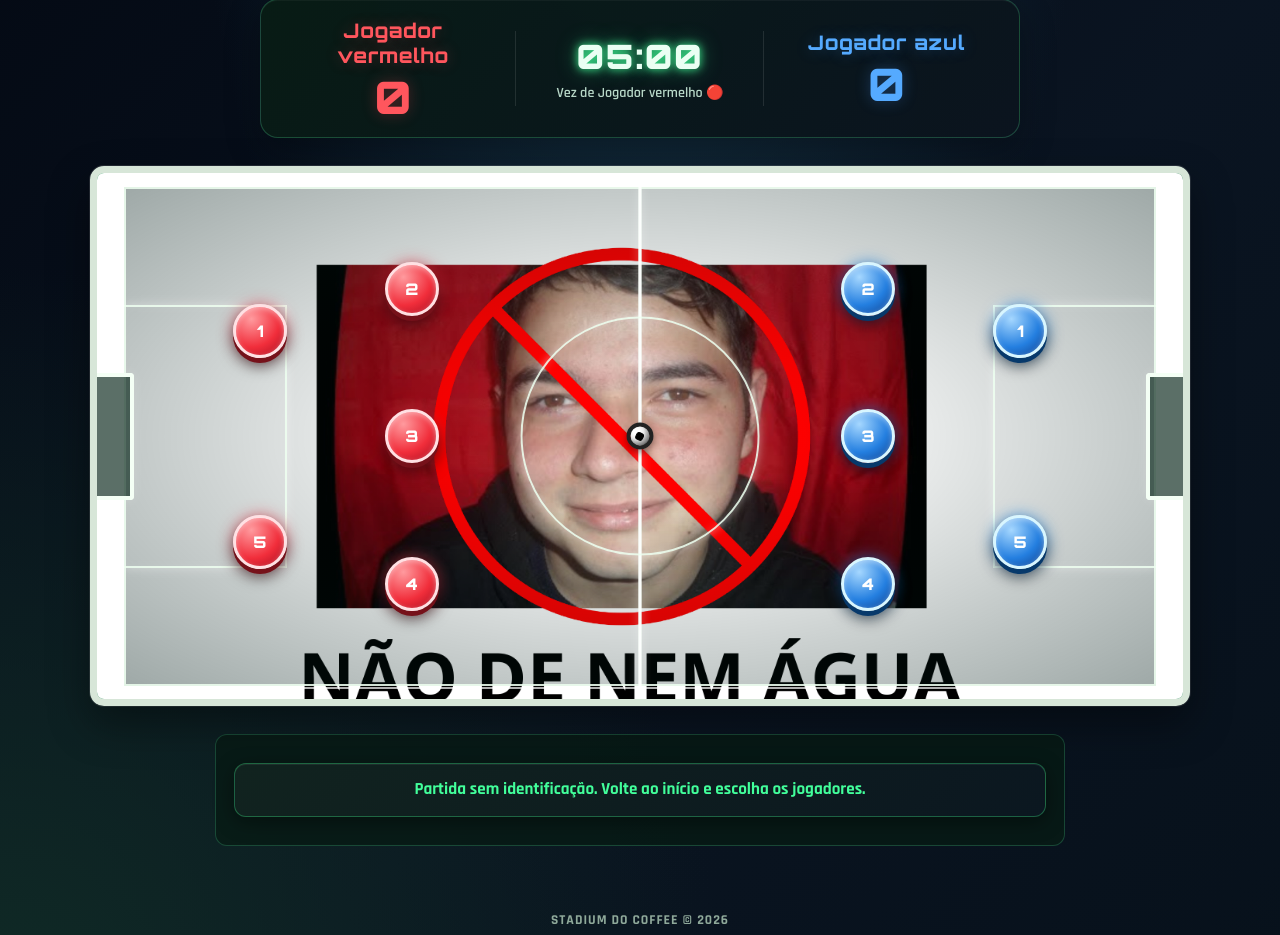
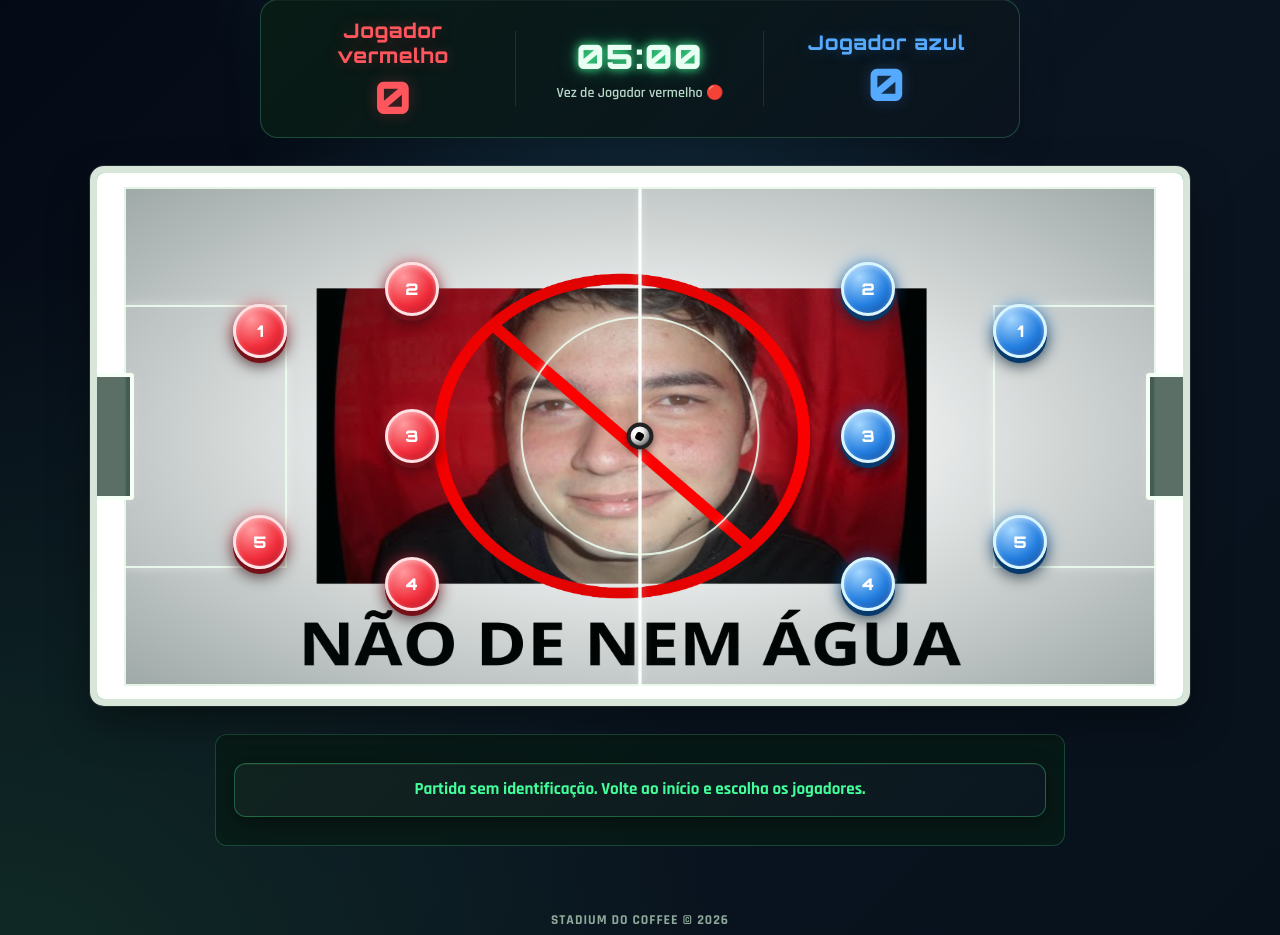
Before and after one commit to Arthur-wz/trabalho-marcos, a Flask app: page /jogo in a window 1280 px wide. Shown: the part 313-1248 px from the top of the page. Run offline with Flask 3, Linux system fonts and the light colour scheme.

Commit message:
Stretch field image to show full text without cropping

```diff
--- a/templates/jogo.html
+++ b/templates/jogo.html
@@ -68,7 +68,7 @@
             <!-- Imagem do usuário como fundo; peças e bola continuam interativas -->
             <img src="{{ url_for('static', filename='nao_de_nem_agua.png') }}"
                  alt="" aria-hidden="true"
-                 style="position:absolute; inset:0; width:100%; height:100%; object-fit:cover; pointer-events:none; z-index:0;">
+                 style="position:absolute; inset:0; width:100%; height:100%; object-fit:fill; pointer-events:none; z-index:0;">
 
 
             <!-- GOL DA ESQUERDA -->
```
